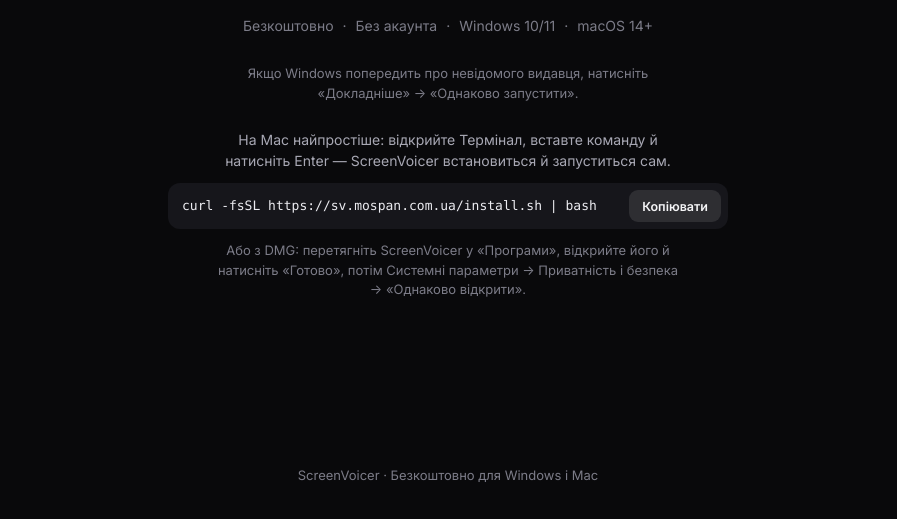
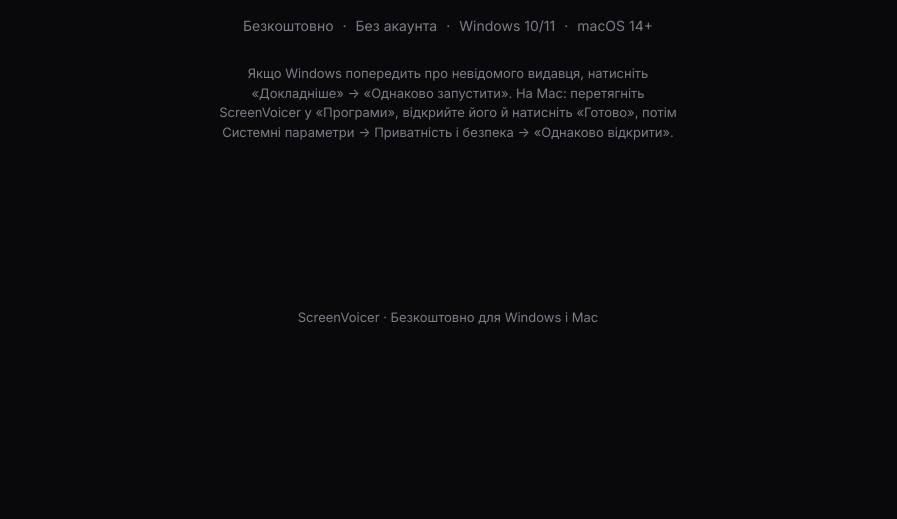
Before and after one commit to ArthurMospan/ScreenVoicer, a plain HTML site: page landing/index.html in a window 1280 px wide. Shown: the part 11030-11549 px from the top of the page, without its empty margins (192-1089 px from the left). After the commit the page ends 11406 px from the top, so only its background shows below. Drawn offline with Linux system fonts and the light colour scheme.

Commit message:
Site: no Terminal install command; the Mac first-launch steps go back into the note

```diff
--- a/landing/index.html
+++ b/landing/index.html
@@ -170,13 +170,6 @@
 .final h2 { font-size: clamp(36px, 5vw, 62px); line-height: 1.04; letter-spacing: -.035em; }
 .final .cta { margin-top: clamp(32px, 4vw, 44px); }
 .final .note { margin: 28px auto 0; max-width: 36em; font-size: 13px; color: var(--faint); }
-.mac-cmd { max-width: 40em; margin: 26px auto 0; font-size: 14px; color: var(--muted); }
-.mac-cmd > p:first-child { text-wrap: balance; }
-.mac-cmd .note { margin-top: 12px; }
-.cmd { display: flex; align-items: center; gap: 8px; margin: 12px auto 0; padding: 7px 7px 7px 14px; border-radius: 12px; background: #16161b; text-align: left; }
-.cmd code { flex: 1; min-width: 0; overflow-x: auto; white-space: nowrap; font: 500 13px/1.5 var(--mono); color: #ececf1; scrollbar-width: none; }
-.cmd-copy { flex: none; height: 32px; padding: 0 13px; border: 0; border-radius: 9px; background: rgba(255,255,255,.1); color: #f5f5f7; font: 600 12.5px var(--font); cursor: pointer; }
-.cmd-copy:hover { background: rgba(255,255,255,.16); }
 footer { padding: 0 0 48px; font-size: 13px; color: var(--faint); text-align: center; }
 
 /* reveal on scroll */
@@ -907,12 +900,7 @@
         <a class="btn btn-secondary" data-os="mac" href="https://github.com/ArthurMospan/ScreenVoicer/releases/latest/download/ScreenVoicer-macOS.dmg"><svg aria-hidden="true"><use href="#i-apple"/></svg>Завантажити для Mac</a>
       </div>
       <p class="meta"><span>Безкоштовно</span><span>Без акаунта</span><span>Windows 10/11</span><span>macOS 14+</span></p>
-      <p class="note">Якщо Windows попередить про невідомого видавця, натисніть «Докладніше» → «Однаково запустити».</p>
-      <div class="mac-cmd">
-        <p>На Mac найпростіше: відкрийте Термінал, вставте команду й натисніть Enter — ScreenVoicer встановиться й запуститься сам.</p>
-        <div class="cmd"><code id="macCmd">curl -fsSL https://sv.mospan.com.ua/install.sh | bash</code><button type="button" class="cmd-copy" id="macCmdCopy">Копіювати</button></div>
-        <p class="note">Або з DMG: перетягніть ScreenVoicer у «Програми», відкрийте його й натисніть «Готово», потім Системні параметри → Приватність і безпека → «Однаково відкрити».</p>
-      </div>
+      <p class="note">Якщо Windows попередить про невідомого видавця, натисніть «Докладніше» → «Однаково запустити». На Mac: перетягніть ScreenVoicer у «Програми», відкрийте його й натисніть «Готово», потім Системні параметри → Приватність і безпека → «Однаково відкрити».</p>
     </div>
   </section>
 </main>
@@ -1704,16 +1692,5 @@
   }
 })();
 </script>
-<script>
-(() => {
-  const btn = document.getElementById('macCmdCopy'), cmd = document.getElementById('macCmd');
-  if (!btn || !cmd) return;
-  btn.addEventListener('click', async () => {
-    try { await navigator.clipboard.writeText(cmd.textContent); btn.textContent = 'Скопійовано'; }
-    catch { const r = document.createRange(); r.selectNodeContents(cmd); const sel = getSelection(); sel.removeAllRanges(); sel.addRange(r); btn.textContent = 'Виділено — Cmd+C'; }
-    setTimeout(() => { btn.textContent = 'Копіювати'; }, 2200);
-  });
-})();
-</script>
 </body>
 </html>
```
Also changed, not shown: CHANGELOG.md, mac/README.md, 1 other file.
